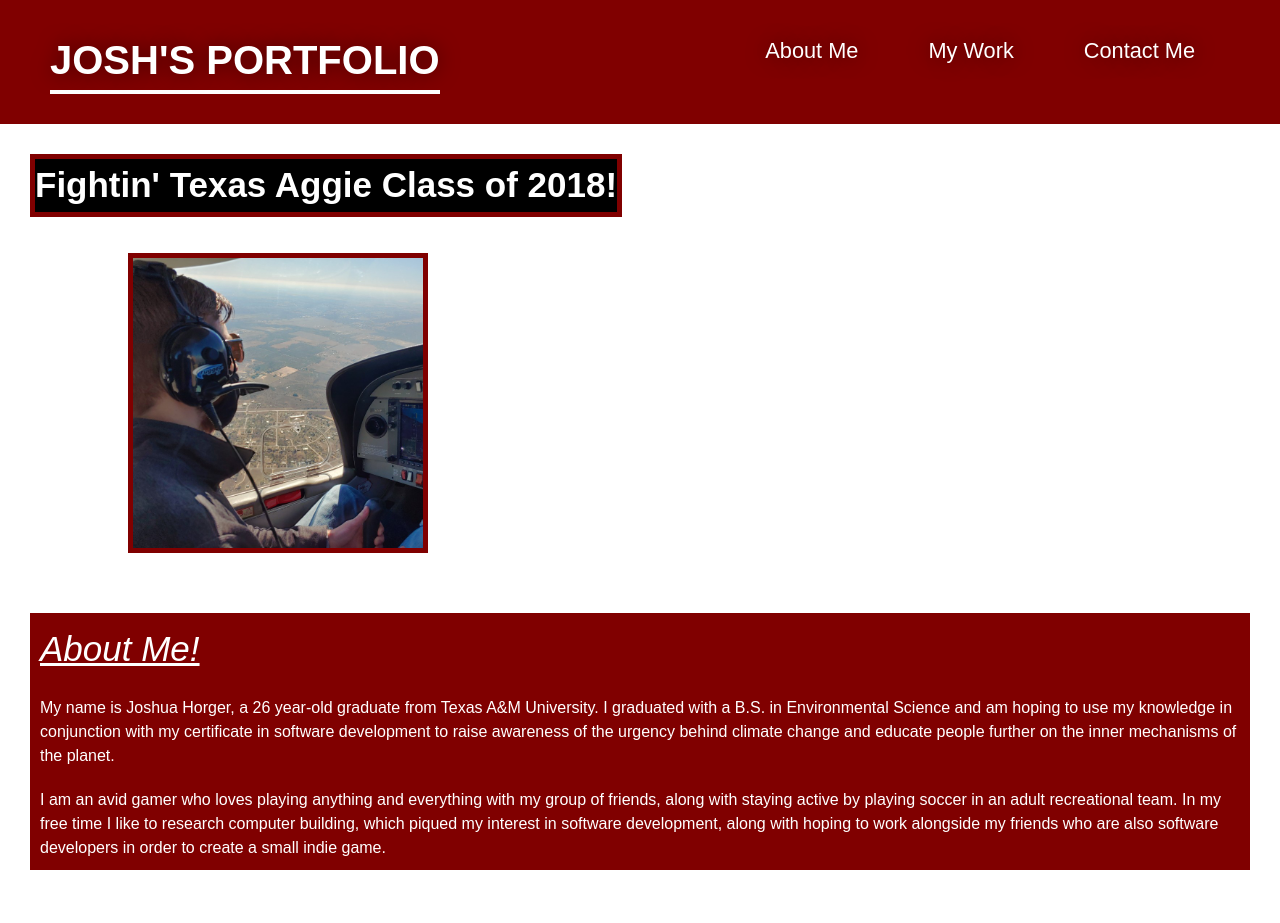
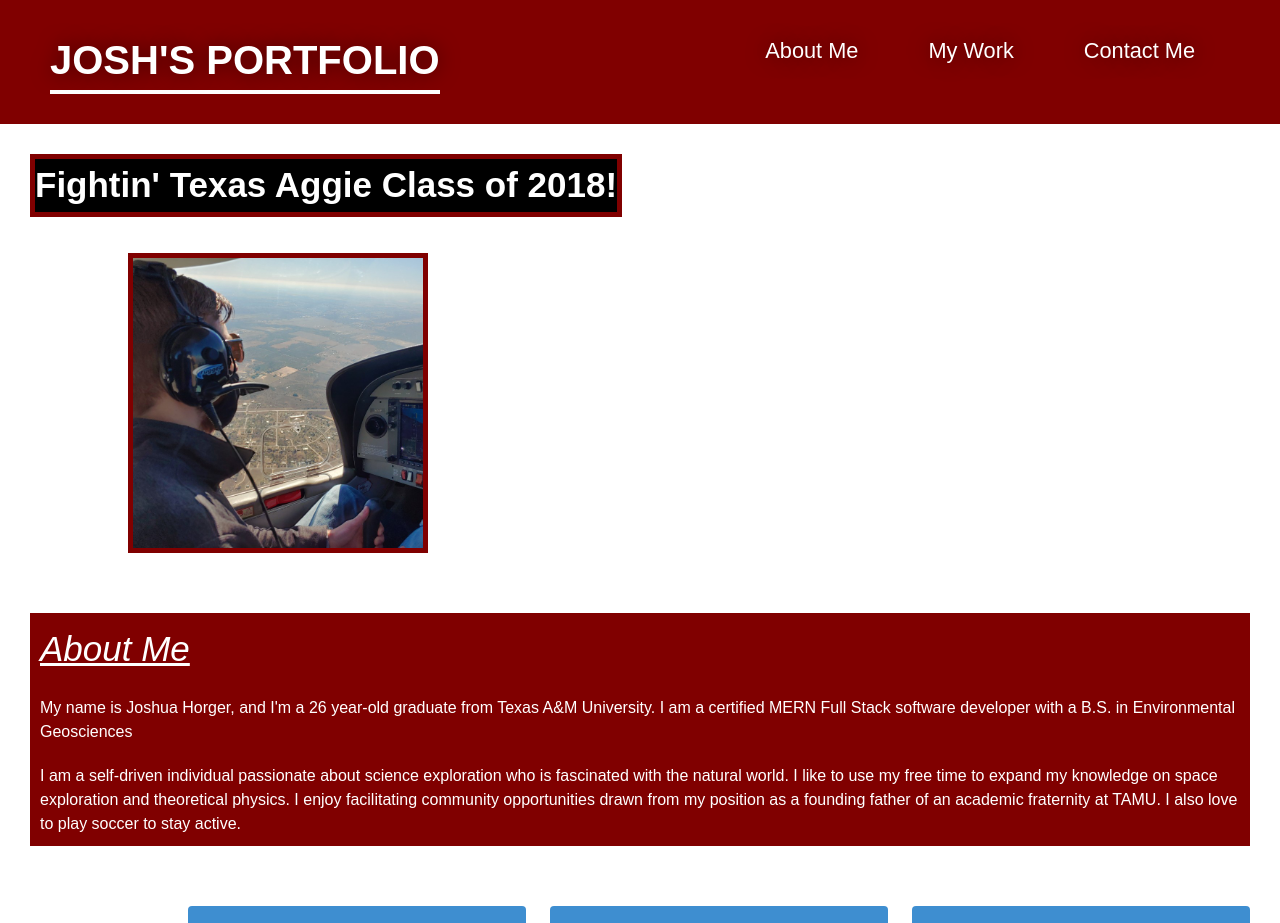
Before and after one commit to JCH95/JoshHorger-Professional-Portfolio, a plain HTML site: page index.html in a window 1280 px wide. Shown: the top 923 px of the page. Drawn offline with nearby package versions, Linux system fonts and the light colour scheme.

Commit message:
changed stuff

```diff
--- a/assets/css/style.css
+++ b/assets/css/style.css
@@ -209,7 +209,7 @@ section {
     height: auto;
     margin-right: auto;
     margin-left: auto;
-    border: 5px solid var(--primary-color);
+    /* border: 5px solid var(--primary-color); */
 }
 
 .img-2 {
--- a/index.html
+++ b/index.html
@@ -39,16 +39,17 @@
         <!-- About Me section with description -->
         <section id="about-me" class="about">
             <div>
-                <h2>About Me!</h2>
+                <h2>About Me</h2>
                 <p>
-                    My name is Joshua Horger, a 26 year-old graduate from Texas A&M University. I graduated with a B.S. in Environmental Science and am hoping to use my knowledge
-                    in conjunction with my certificate in software development to raise awareness of the urgency behind climate change and educate people further on the inner mechanisms of the planet.
+                    My name is Joshua Horger, and I'm a 26 year-old graduate from Texas A&M University.
+                    I am a certified MERN Full Stack software developer with a B.S. in Environmental Geosciences
                 </p>
 
                 <p>
-                    I am an avid gamer who loves playing anything and everything with my group of friends, along with staying active by playing soccer in an adult recreational team.
-                    In my free time I like to research computer building, which piqued my interest in software development, along with hoping to work alongside my friends who are also
-                    software developers in order to create a small indie game.
+                    I am a self-driven individual passionate about science exploration who is fascinated with the natural world.
+                    I like to use my free time to expand my knowledge on space exploration and theoretical physics.
+                    I enjoy facilitating community opportunities drawn from my position as a founding father of an academic fraternity at TAMU.
+                    I also love to play soccer to stay active.
                 </p>
             </div>
         </section>
```
